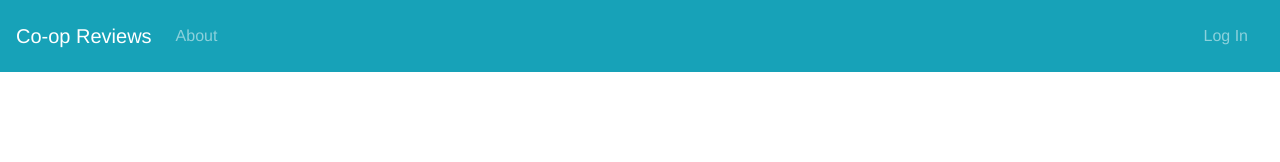
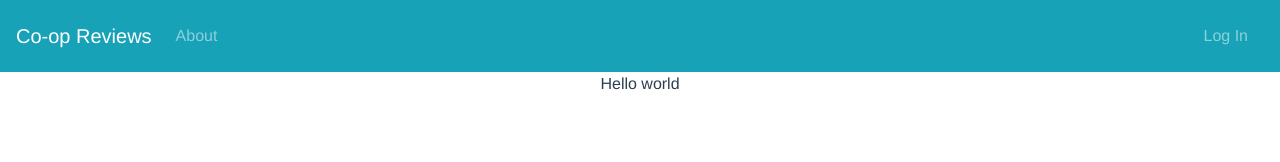
Before and after one commit to estern1011/trace-4-coop, a Vue app in the folder frontend/: page /#/companies/1/position/1 in a window 1280 px wide. Shown: the top 162 px of the page. Built offline with nearby package versions, Linux system fonts and the light colour scheme.

Commit message:
added routing for positions

```diff
--- a/frontend/src/routes.js
+++ b/frontend/src/routes.js
@@ -1,11 +1,14 @@
 import About from './views/About'
 import Home from './views/Home'
 import CompanyPage from './views/CompanyPage'
+import Position from './views/Position'
+
 
 const routes = [
   { path: "/", component: Home },
   { path: "/about", component: About },
-  { path: "/companies/:company_name", name: 'companies', component: CompanyPage}
+  { path: "/companies/:company_name", name: 'companies', component: CompanyPage},
+  { path: "/companies/:company_name/position/:position_name", name: 'position', component: Position}
 ];
 
 export default routes
--- /dev/null
+++ b/frontend/src/views/Position.vue
@@ -0,0 +1,17 @@
+<template>
+  <div>
+    <p>Hello world</p>
+  </div>
+</template>
+
+<script>
+export default {
+  data() {
+    return {
+    };
+  }
+};
+</script>
+
+<style>
+</style>
```
